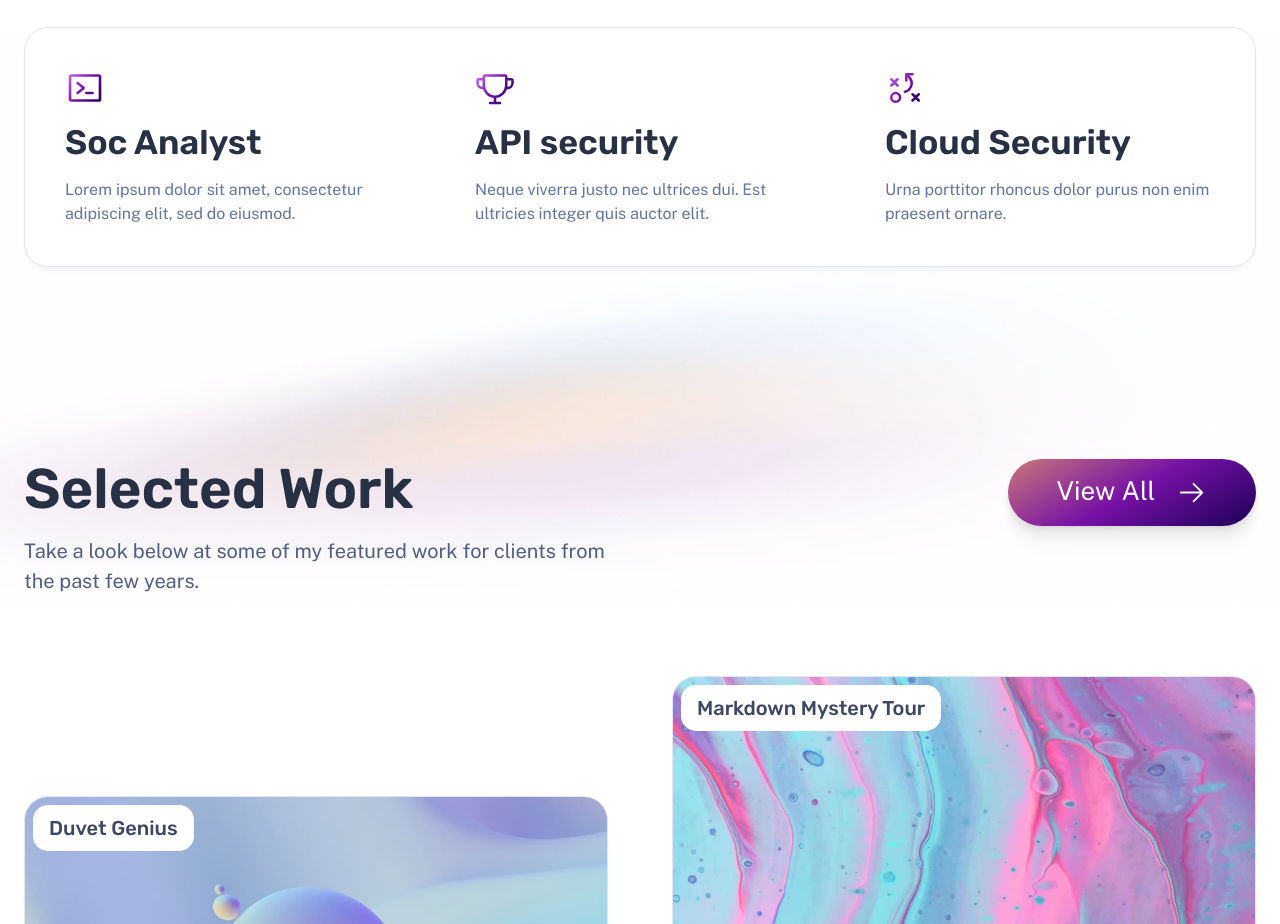
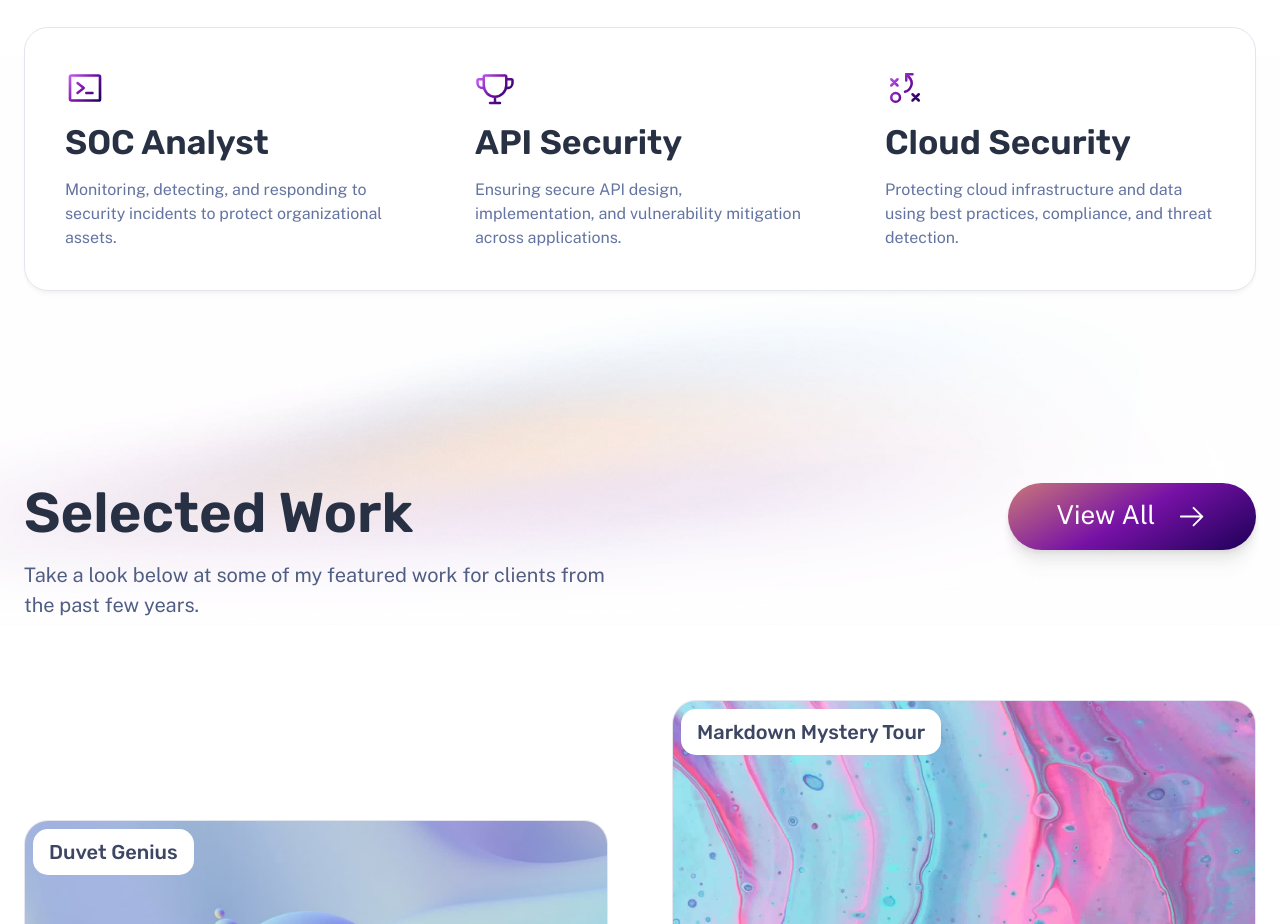
Before and after one commit to famirapt/famirapt.github.io, an Astro site: page / in a window 1280 px wide. Shown: the part 820-1744 px from the top of the page. Built offline with nearby package versions, Linux system fonts and the light colour scheme; Astro itself is replaced by a stand-in of ours.

Commit message:
Update skills section with new descriptions

```diff
--- a/src/components/Skills.astro
+++ b/src/components/Skills.astro
@@ -5,18 +5,20 @@ import Icon from './Icon.astro';
 <section class="box skills">
   <div class="stack gap-2 lg:gap-4">
     <Icon icon="terminal-window" color="var(--accent-regular)" size="2.5rem" gradient />
-		<h2>Soc Analyst</h2>
-		<p>Lorem ipsum dolor sit amet, consectetur adipiscing elit, sed do eiusmod.</p>
+    <h2>SOC Analyst</h2>
+    <p>Monitoring, detecting, and responding to security incidents to protect organizational assets.</p>
   </div>
+
   <div class="stack gap-2 lg:gap-4">
     <Icon icon="trophy" color="var(--accent-regular)" size="2.5rem" gradient />
-		<h2>API security</h2>
-		<p>Neque viverra justo nec ultrices dui. Est ultricies integer quis auctor elit.</p>
+    <h2>API Security</h2>
+    <p>Ensuring secure API design, implementation, and vulnerability mitigation across applications.</p>
   </div>
+
   <div class="stack gap-2 lg:gap-4">
     <Icon icon="strategy" color="var(--accent-regular)" size="2.5rem" gradient />
     <h2>Cloud Security</h2>
-		<p>Urna porttitor rhoncus dolor purus non enim praesent ornare.</p>
+    <p>Protecting cloud infrastructure and data using best practices, compliance, and threat detection.</p>
   </div>
 </section>
 
@@ -43,6 +45,16 @@ import Icon from './Icon.astro';
   color: var(--gray-400);
 }
 
+/* Hover effect for a modern interactive feel */
+.skills .stack {
+  transition: transform 0.2s ease, box-shadow 0.2s ease;
+}
+
+.skills .stack:hover {
+  transform: translateY(-5px);
+  box-shadow: var(--shadow-md);
+}
+
 @media (min-width: 50em) {
   .box {
     border-radius: 1.5rem;
```
Lines whose indentation alone changed are shown as unchanged.
